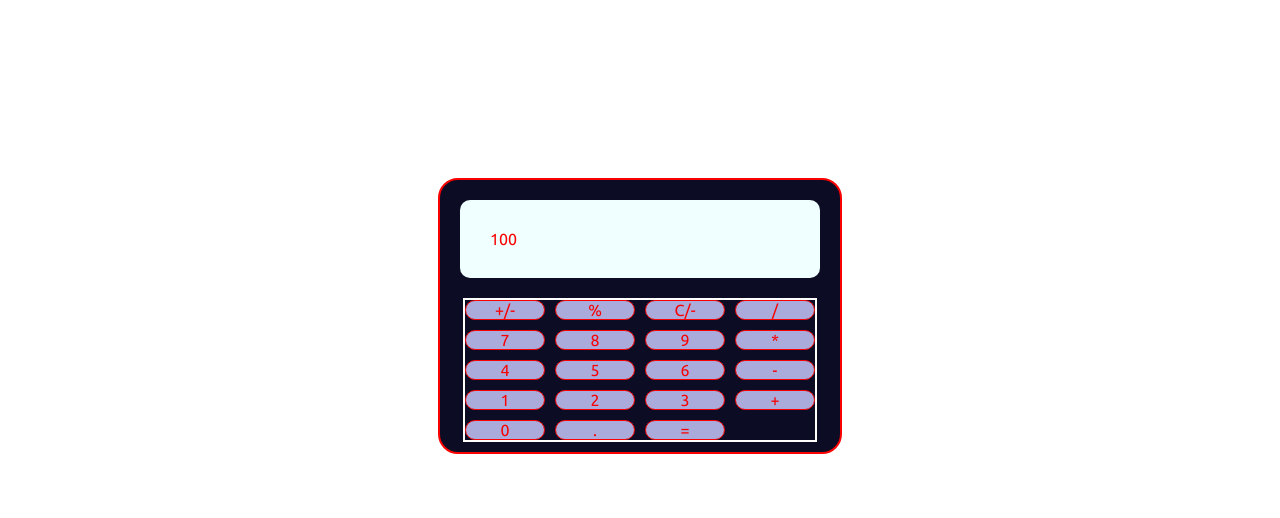
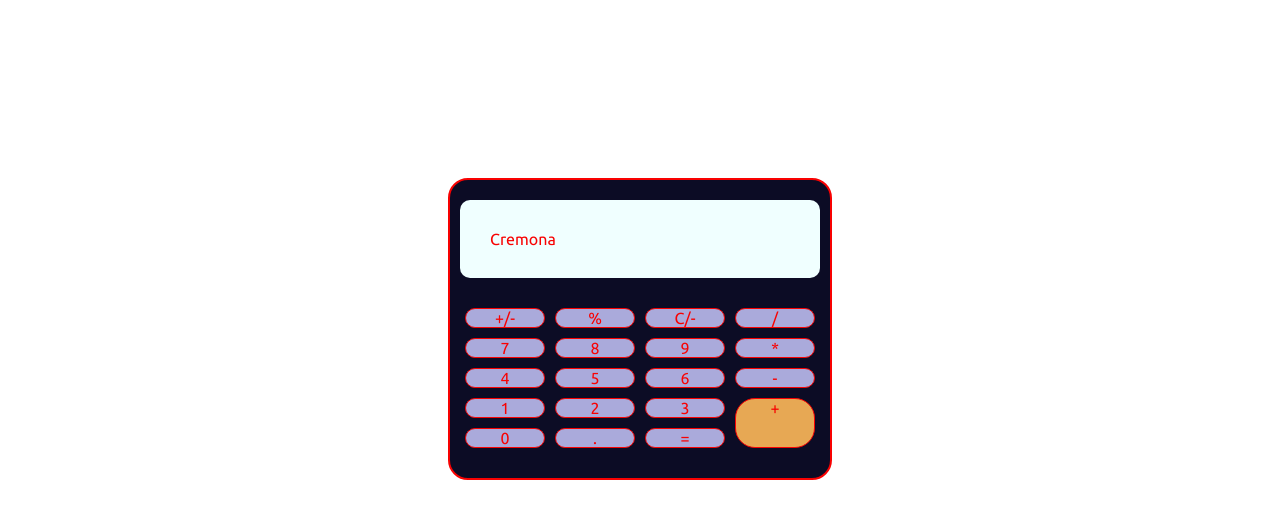
Before and after one commit to CremonaLambert/Calculators_Html-Css-Js, a plain HTML site: page index.html in a window 1280 px wide. Shown: the part 98-616 px from the top of the page. Drawn offline with Linux system fonts and the light colour scheme.

Commit message:
calday01-02

```diff
--- a/index.html
+++ b/index.html
@@ -16,7 +16,7 @@
     <h1>Created by Cremona Lambert<hr/></h1>
     <div class="container">
         <div class="board">
-            100
+            Cremona
         </div>
 
         <div class="bts">
--- a/style.css
+++ b/style.css
@@ -4,7 +4,7 @@ body {
 }
 .container {
     background-color: rgb(12, 12, 37);
-    max-width: 400px;
+    max-width: 380px;
     margin: 200px auto;
     height: auto;
     border-radius: 20px;
@@ -35,13 +35,19 @@ body {
     display: grid;
     grid-template-columns: repeat(4, 1fr);
     text-align: center;
-    border: 2px solid #fff;
+    /*border: 2px solid #fff;*/
     /*border-radius: 20px;*/
     max-width: 350px;
-    margin: 10px auto;
+    margin: 30px auto;
     gap: 10px;
 }
 
 h1 {
     text-align: center;
 }
+
+.item:nth-of-type(16){
+    background-color: rgb(231, 168, 84);
+    grid-column: 4 / 5;
+    grid-row: 4 / 6;
+}
```
